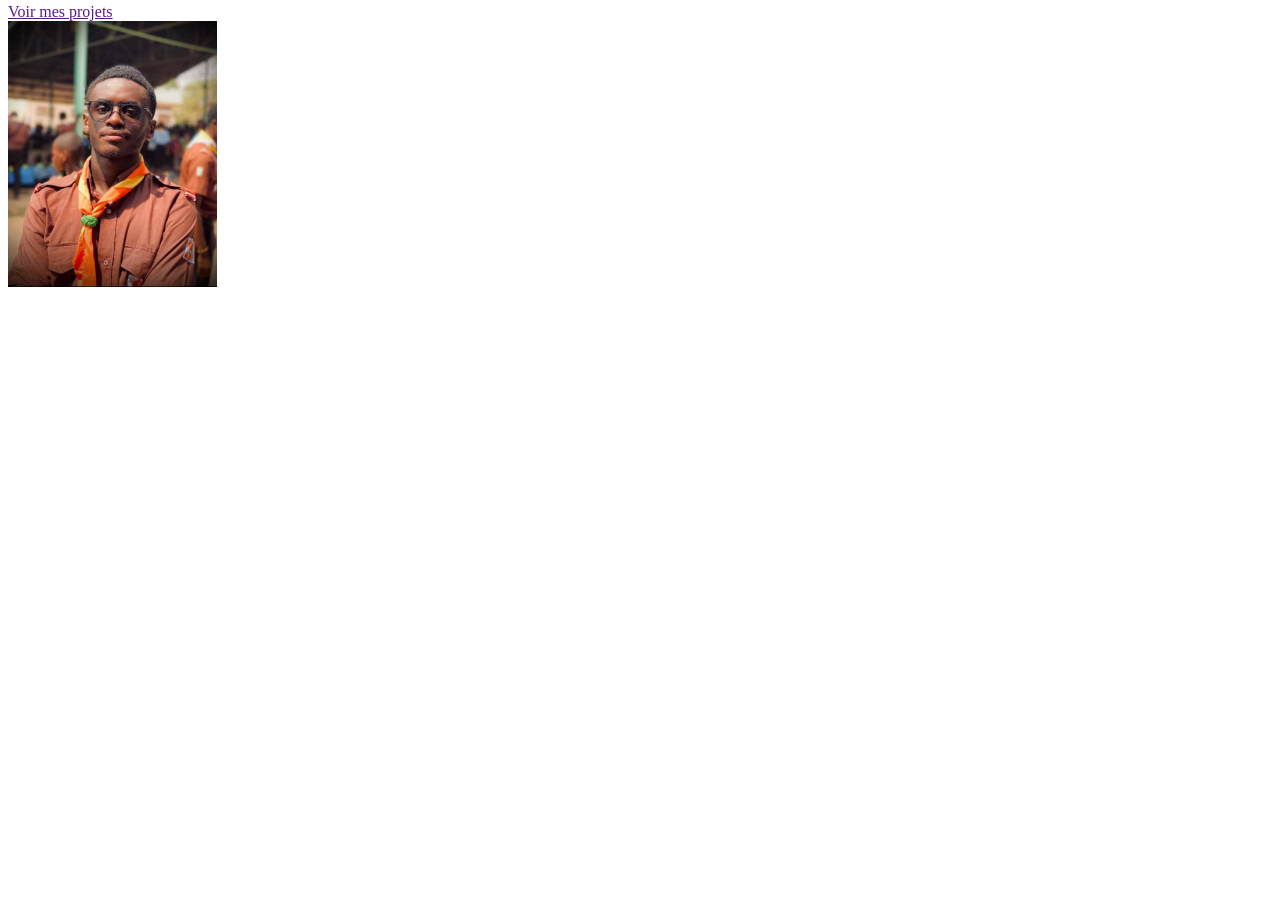
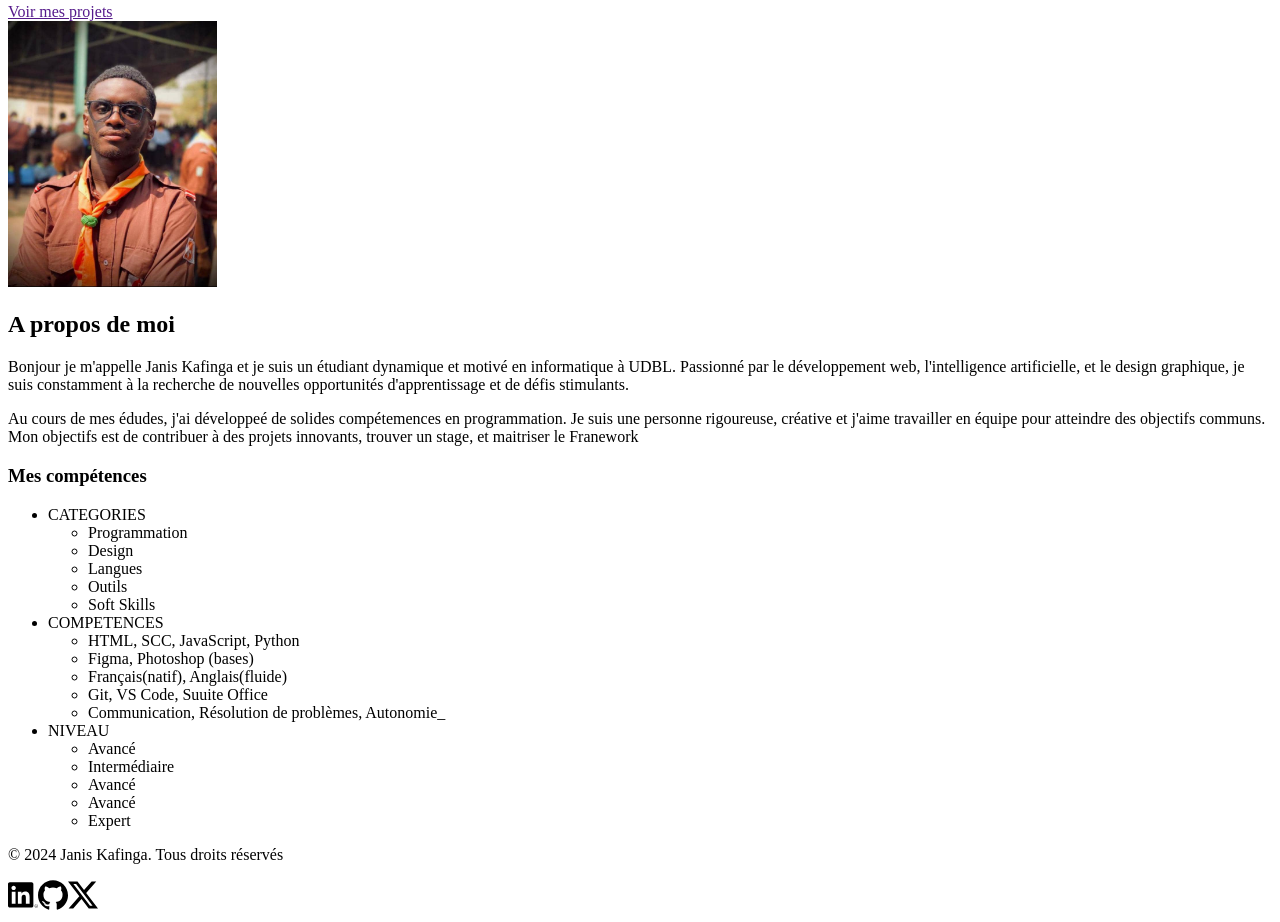
Before and after one commit to 24mk212si-wq/Mon-portfolio-2026, a plain HTML site: page index.html in a window 1280 px wide. Shown: the part 230-1152 px from the top of the page. Before the commit the page ends 800 px from the top, so only its background shows below. Drawn offline with Linux system fonts and the light colour scheme.

Commit message:
creation de la section

```diff
--- a/index.html
+++ b/index.html
@@ -31,9 +31,50 @@
              <img src="image/kfs.JPG" alt="Janis artiste"width="209">
            </div>
        </section>
-       <section></section>
-       <section></section>
+       <section>
+        <div>
+           <h2>A propos de moi</h2>
+           <p>Bonjour je m'appelle Janis Kafinga et je suis un étudiant dynamique et motivé en informatique à UDBL. Passionné par le développement web, l'intelligence artificielle, et le design graphique, je suis constamment à la recherche de nouvelles opportunités d'apprentissage et de défis stimulants.</p>
+           <P>Au cours de mes édudes, j'ai développeé de solides compétemences en programmation. Je suis une personne rigoureuse, créative et j'aime travailler en équipe pour atteindre des objectifs communs. Mon objectifs est de contribuer à des projets innovants, trouver un stage, et maitriser le Franework</P>
+        </div>
+       </section>
+       <section>
+        <DIV>
+          <h3>Mes compétences</h3>
+          <ul>
+            <li>CATEGORIES</li>
+            <ul>
+              <li>Programmation</li>
+              <li>Design</li>
+              <li>Langues</li>
+              <li>Outils</li>
+              <li>Soft Skills</li>
+            </ul>
+            <li>COMPETENCES
+              <ul>
+                <li>HTML, SCC, JavaScript, Python</li>
+                <li>Figma, Photoshop (bases)</li>
+                <li>Français(natif), Anglais(fluide)</li>
+                <li>Git, VS Code, Suuite Office</li>
+                <li>Communication, Résolution de problèmes, Autonomie_</li>
+              </ul>
+              <li>NIVEAU</li>
+              <UL>
+                <LI>Avancé</LI>
+                <li>Intermédiaire</li>
+                <li>Avancé</li>
+                <li>Avancé</li>
+                <li>Expert</li>
+              </UL>
+            </li>
+
+          </ul>
+        </DIV>
+       </section>
    </main>
-   <footer></footer>
+   <footer>
+    <p>&copy; 2024 Janis Kafinga. Tous droits réservés</p>
+    <img src="image/soyeur.svg" alt=""width="30"><img src="image/kfsj.svg" alt=""width="30"><img src="image/jaja.svg" alt=""width="30">
+   </footer>
 </body>
 </html>
```
Also changed, not shown: image/jaja.svg (added), image/kfsj.svg (added), image/soyeur.svg (added).
